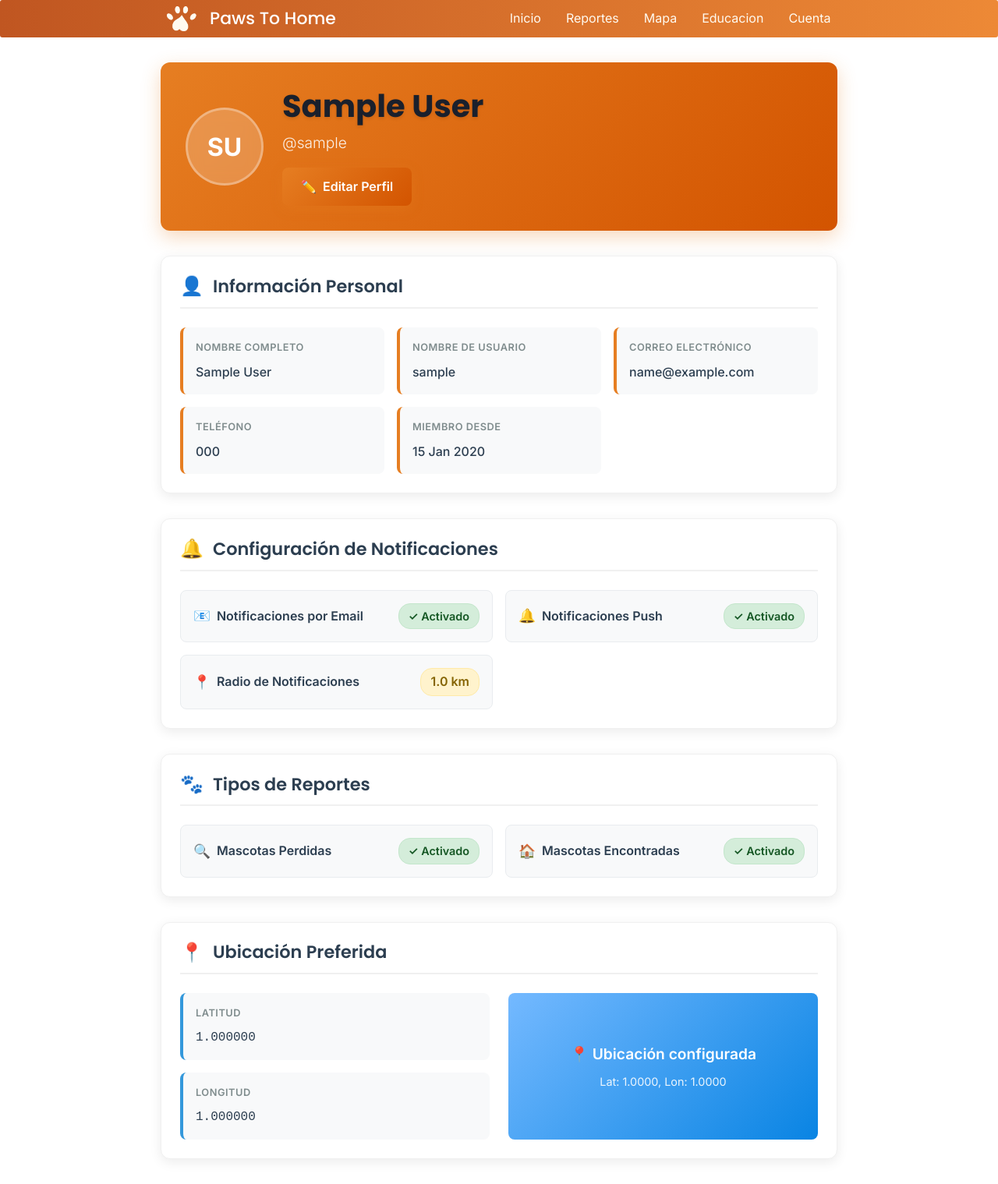
After one commit to JesusEmilianoCloud/pawstohome, a Django app: page /profile/1/ in a window 1280 px wide. The commit adds this page. Shown: the whole page at 78% size. Run offline with Django 5.2, Linux system fonts and the light colour scheme; a user stored in the database is signed in; tables that the repository leaves empty hold one stand-in row (values such as "Sample post"); parts of the project's set-up code (start-up, migrations or seed data) failed here and were passed over.

Commit message:
Add user profile detail view and associated styles

```diff
--- a/Homeinfo/templates/Homeinfo/base.html
+++ b/Homeinfo/templates/Homeinfo/base.html
@@ -21,7 +21,7 @@
                 <a href="#">Reportes</a>
                 <a href="#">Mapa</a>
                 <a href="#">Educacion</a>
-                <a href="{% url 'ProfileService:edit_profile' %}">Cuenta</a>
+                <a href="{% url 'ProfileService:profile' user.id %}">Cuenta</a>
             </nav>
         </div>
     </header>
--- /dev/null
+++ b/ProfileService/templates/ProfileService/profile_detail.html
@@ -0,0 +1,186 @@
+{% extends 'Homeinfo/base.html' %}
+{% load static %}
+
+{% block title %}Perfil de {{ profile_user.first_name }} {{ profile_user.last_name }} - PawsToHome{% endblock %}
+
+{% block extra_css %}
+<link rel="stylesheet" href="{% static 'css/profile_detail.css' %}">
+{% endblock %}
+
+{% block content %}
+<div class="profile-detail-container">
+    <div class="profile-header">
+        <div class="profile-avatar">
+            <div class="avatar-circle">
+                <span class="avatar-initials">
+                    {{ profile_user.first_name|first|upper }}{{ profile_user.last_name|first|upper }}
+                </span>
+            </div>
+        </div>
+
+        <div class="profile-info">
+            <h1 class="profile-name">{{ profile_user.first_name }} {{ profile_user.last_name }}</h1>
+            <p class="profile-username">@{{ profile_user.username }}</p>
+
+            {% if user == profile_user %}
+                <div class="profile-actions">
+                    <a href="{% url 'ProfileService:edit_profile' %}" class="btn btn-primary">
+                        <span>✏️</span>
+                        Editar Perfil
+                    </a>
+                </div>
+            {% endif %}
+        </div>
+    </div>
+
+    <div class="profile-content">
+        <div class="profile-section">
+            <h2 class="section-title">
+                <span class="section-icon">👤</span>
+                Información Personal
+            </h2>
+
+            <div class="info-grid">
+                <div class="info-item">
+                    <label>Nombre Completo</label>
+                    <span>{{ profile_user.first_name }} {{ profile_user.last_name }}</span>
+                </div>
+
+                <div class="info-item">
+                    <label>Nombre de Usuario</label>
+                    <span>{{ profile_user.username }}</span>
+                </div>
+
+                {% if user == profile_user or profile_user.email %}
+                <div class="info-item">
+                    <label>Correo Electrónico</label>
+                    <span>{{ profile_user.email }}</span>
+                </div>
+                {% endif %}
+
+                {% if user == profile_user and profile_user.phone_number %}
+                <div class="info-item">
+                    <label>Teléfono</label>
+                    <span>{{ profile_user.phone_number }}</span>
+                </div>
+                {% endif %}
+
+                <div class="info-item">
+                    <label>Miembro desde</label>
+                    <span>{{ profile_user.date_joined|date:"d M Y" }}</span>
+                </div>
+            </div>
+        </div>
+
+        {% if configuracion and user == profile_user %}
+        <div class="profile-section">
+            <h2 class="section-title">
+                <span class="section-icon">🔔</span>
+                Configuración de Notificaciones
+            </h2>
+
+            <div class="config-grid">
+                <div class="config-item">
+                    <div class="config-label">
+                        <span class="config-icon">📧</span>
+                        Notificaciones por Email
+                    </div>
+                    <div class="config-status {% if configuracion.notificaciones_email %}active{% else %}inactive{% endif %}">
+                        {% if configuracion.notificaciones_email %}✓ Activado{% else %}✗ Desactivado{% endif %}
+                    </div>
+                </div>
+
+                <div class="config-item">
+                    <div class="config-label">
+                        <span class="config-icon">🔔</span>
+                        Notificaciones Push
+                    </div>
+                    <div class="config-status {% if configuracion.notificaciones_push %}active{% else %}inactive{% endif %}">
+                        {% if configuracion.notificaciones_push %}✓ Activado{% else %}✗ Desactivado{% endif %}
+                    </div>
+                </div>
+
+                <div class="config-item">
+                    <div class="config-label">
+                        <span class="config-icon">📍</span>
+                        Radio de Notificaciones
+                    </div>
+                    <div class="config-value">
+                        {{ configuracion.radio_notificaciones }} km
+                    </div>
+                </div>
+            </div>
+        </div>
+
+        <div class="profile-section">
+            <h2 class="section-title">
+                <span class="section-icon">🐾</span>
+                Tipos de Reportes
+            </h2>
+
+            <div class="config-grid">
+                <div class="config-item">
+                    <div class="config-label">
+                        <span class="config-icon">🔍</span>
+                        Mascotas Perdidas
+                    </div>
+                    <div class="config-status {% if configuracion.notificar_perdidos %}active{% else %}inactive{% endif %}">
+                        {% if configuracion.notificar_perdidos %}✓ Activado{% else %}✗ Desactivado{% endif %}
+                    </div>
+                </div>
+
+                <div class="config-item">
+                    <div class="config-label">
+                        <span class="config-icon">🏠</span>
+                        Mascotas Encontradas
+                    </div>
+                    <div class="config-status {% if configuracion.notificar_encontrados %}active{% else %}inactive{% endif %}">
+                        {% if configuracion.notificar_encontrados %}✓ Activado{% else %}✗ Desactivado{% endif %}
+                    </div>
+                </div>
+            </div>
+        </div>
+
+        {% if configuracion.tiene_ubicacion_preferida %}
+        <div class="profile-section">
+            <h2 class="section-title">
+                <span class="section-icon">📍</span>
+                Ubicación Preferida
+            </h2>
+
+            <div class="location-info">
+                <div class="coordinates">
+                    <div class="coord-item">
+                        <label>Latitud</label>
+                        <span>{{ configuracion.latitud_preferida|floatformat:6 }}</span>
+                    </div>
+                    <div class="coord-item">
+                        <label>Longitud</label>
+                        <span>{{ configuracion.longitud_preferida|floatformat:6 }}</span>
+                    </div>
+                </div>
+
+                <div class="map-placeholder">
+                    <p>📍 Ubicación configurada</p>
+                    <small>Lat: {{ configuracion.latitud_preferida|floatformat:4 }}, Lon: {{ configuracion.longitud_preferida|floatformat:4 }}</small>
+                </div>
+            </div>
+        </div>
+        {% endif %}
+        {% endif %}
+
+        {% if not configuracion and user == profile_user %}
+        <div class="profile-section">
+            <div class="no-config-message">
+                <h3>🔧 Configuración no disponible</h3>
+                <p>No tienes una configuración de perfil establecida.</p>
+                <a href="{% url 'ProfileService:edit_profile' %}" class="btn btn-primary">
+                    <span>⚙️</span>
+                    Configurar Ahora
+                </a>
+            </div>
+        </div>
+        {% endif %}
+    </div>
+</div>
+{% endblock %}
--- a/ProfileService/urls.py
+++ b/ProfileService/urls.py
@@ -4,6 +4,7 @@ from . import views
 app_name = "ProfileService"
 
 urlpatterns = [
-        path("<int:user_id>", views.getUserProfileData, name="profile"),
+    path("<int:user_id>/", views.getUserProfileData, name="profile"),
+    path("edit-profile/", views.edit_profile_view, name="edit_profile"),
     # Otras rutas de la aplicación
 ]
--- a/ProfileService/views.py
+++ b/ProfileService/views.py
@@ -5,10 +5,26 @@ from django.contrib.auth import get_user_model
 from .models import ConfiguracionUsuario
 
 # Create your views here.
+User = get_user_model()
 
-def getUserProfileData(request):
-    pass
-User = get_user_model()
+def getUserProfileData(request, user_id):
+    """
+    Vista para mostrar los datos del perfil de un usuario específico.
+    """
+    user = get_object_or_404(User, pk=user_id)
+
+    # Obtener la configuración del usuario
+    try:
+        configuracion = ConfiguracionUsuario.objects.get(usuario=user)
+    except ConfiguracionUsuario.DoesNotExist:
+        configuracion = None
+
+    context = {
+        'profile_user': user,
+        'configuracion': configuracion
+    }
+
+    return render(request, 'ProfileService/profile_detail.html', context)
 
 @login_required
 def edit_profile_view(request):
--- /dev/null
+++ b/static/css/profile_detail.css
@@ -0,0 +1,365 @@
+/* Profile Detail Styles */
+.profile-detail-container {
+    max-width: 900px;
+    margin: 2rem auto;
+    padding: 0 1rem;
+}
+
+.profile-header {
+    background: linear-gradient(135deg, #e67e22, #d35400);
+    color: white;
+    padding: 2rem;
+    border-radius: 12px;
+    margin-bottom: 2rem;
+    display: flex;
+    align-items: center;
+    gap: 1.5rem;
+    box-shadow: 0 8px 25px rgba(230, 126, 34, 0.3);
+}
+
+.profile-avatar {
+    flex-shrink: 0;
+}
+
+.avatar-circle {
+    width: 100px;
+    height: 100px;
+    background: rgba(255, 255, 255, 0.2);
+    border-radius: 50%;
+    display: flex;
+    align-items: center;
+    justify-content: center;
+    border: 3px solid rgba(255, 255, 255, 0.3);
+    backdrop-filter: blur(10px);
+}
+
+.avatar-initials {
+    font-size: 2rem;
+    font-weight: bold;
+    color: white;
+}
+
+.profile-info {
+    flex: 1;
+}
+
+.profile-name {
+    font-size: 2.5rem;
+    font-weight: 700;
+    margin: 0 0 0.5rem 0;
+    text-shadow: 0 2px 4px rgba(0, 0, 0, 0.1);
+}
+
+.profile-username {
+    font-size: 1.2rem;
+    opacity: 0.9;
+    margin: 0 0 1rem 0;
+    font-weight: 300;
+}
+
+.profile-actions {
+    margin-top: 1rem;
+}
+
+/* Profile Content */
+.profile-content {
+    display: flex;
+    flex-direction: column;
+    gap: 2rem;
+}
+
+.profile-section {
+    background: white;
+    border-radius: 12px;
+    padding: 1.5rem;
+    box-shadow: 0 4px 15px rgba(0, 0, 0, 0.08);
+    border: 1px solid #f0f0f0;
+}
+
+.section-title {
+    display: flex;
+    align-items: center;
+    font-size: 1.4rem;
+    font-weight: 600;
+    color: #2c3e50;
+    margin: 0 0 1.5rem 0;
+    padding-bottom: 0.75rem;
+    border-bottom: 2px solid #f0f0f0;
+}
+
+.section-icon {
+    font-size: 1.5rem;
+    margin-right: 0.75rem;
+}
+
+/* Info Grid */
+.info-grid {
+    display: grid;
+    grid-template-columns: repeat(auto-fit, minmax(250px, 1fr));
+    gap: 1rem;
+}
+
+.info-item {
+    padding: 1rem;
+    background: #f8f9fa;
+    border-radius: 8px;
+    border-left: 4px solid #e67e22;
+}
+
+.info-item label {
+    display: block;
+    font-weight: 600;
+    color: #7f8c8d;
+    font-size: 0.8rem;
+    text-transform: uppercase;
+    letter-spacing: 0.5px;
+    margin-bottom: 0.5rem;
+}
+
+.info-item span {
+    display: block;
+    font-size: 1rem;
+    color: #2c3e50;
+    font-weight: 500;
+}
+
+/* Config Grid */
+.config-grid {
+    display: grid;
+    grid-template-columns: repeat(auto-fit, minmax(280px, 1fr));
+    gap: 1rem;
+}
+
+.config-item {
+    display: flex;
+    justify-content: space-between;
+    align-items: center;
+    padding: 1rem;
+    background: #f8f9fa;
+    border-radius: 8px;
+    border: 1px solid #e9ecef;
+}
+
+.config-label {
+    display: flex;
+    align-items: center;
+    font-weight: 600;
+    color: #2c3e50;
+}
+
+.config-icon {
+    margin-right: 0.5rem;
+    font-size: 1.1rem;
+}
+
+.config-status {
+    padding: 0.25rem 0.75rem;
+    border-radius: 15px;
+    font-size: 0.9rem;
+    font-weight: 600;
+}
+
+.config-status.active {
+    background: #d4edda;
+    color: #155724;
+    border: 1px solid #c3e6cb;
+}
+
+.config-status.inactive {
+    background: #f8d7da;
+    color: #721c24;
+    border: 1px solid #f5c6cb;
+}
+
+.config-value {
+    background: #fff3cd;
+    color: #856404;
+    padding: 0.25rem 0.75rem;
+    border-radius: 15px;
+    font-weight: 600;
+    border: 1px solid #ffeaa7;
+}
+
+/* Location Info */
+.location-info {
+    display: grid;
+    grid-template-columns: 1fr 1fr;
+    gap: 1.5rem;
+}
+
+.coordinates {
+    display: flex;
+    flex-direction: column;
+    gap: 1rem;
+}
+
+.coord-item {
+    padding: 1rem;
+    background: #f8f9fa;
+    border-radius: 8px;
+    border-left: 4px solid #3498db;
+}
+
+.coord-item label {
+    display: block;
+    font-weight: 600;
+    color: #7f8c8d;
+    font-size: 0.8rem;
+    text-transform: uppercase;
+    letter-spacing: 0.5px;
+    margin-bottom: 0.5rem;
+}
+
+.coord-item span {
+    display: block;
+    font-size: 1rem;
+    color: #2c3e50;
+    font-weight: 500;
+    font-family: 'Courier New', monospace;
+}
+
+.map-placeholder {
+    background: linear-gradient(135deg, #74b9ff, #0984e3);
+    color: white;
+    padding: 2rem;
+    border-radius: 8px;
+    text-align: center;
+    display: flex;
+    flex-direction: column;
+    justify-content: center;
+    min-height: 120px;
+}
+
+.map-placeholder p {
+    margin: 0 0 0.5rem 0;
+    font-size: 1.2rem;
+    font-weight: 600;
+}
+
+.map-placeholder small {
+    opacity: 0.9;
+    font-size: 0.9rem;
+}
+
+/* No Config Message */
+.no-config-message {
+    text-align: center;
+    padding: 3rem 2rem;
+    background: linear-gradient(135deg, #ddd6fe, #c4b5fd);
+    border-radius: 12px;
+    color: #553c9a;
+}
+
+.no-config-message h3 {
+    font-size: 1.5rem;
+    margin: 0 0 1rem 0;
+}
+
+.no-config-message p {
+    font-size: 1.1rem;
+    margin: 0 0 1.5rem 0;
+    opacity: 0.9;
+}
+
+/* Buttons */
+.btn {
+    display: inline-flex;
+    align-items: center;
+    gap: 0.5rem;
+    padding: 0.75rem 1.5rem;
+    border: none;
+    border-radius: 8px;
+    font-size: 1rem;
+    font-weight: 600;
+    text-decoration: none;
+    cursor: pointer;
+    transition: all 0.3s ease;
+    min-width: 140px;
+    justify-content: center;
+}
+
+.btn-primary {
+    background: linear-gradient(135deg, #e67e22, #d35400);
+    color: white;
+    box-shadow: 0 4px 15px rgba(230, 126, 34, 0.3);
+}
+
+.btn-primary:hover {
+    transform: translateY(-2px);
+    box-shadow: 0 6px 20px rgba(230, 126, 34, 0.4);
+    color: white;
+    text-decoration: none;
+}
+
+/* Responsive Design */
+@media (max-width: 768px) {
+    .profile-detail-container {
+        margin: 1rem auto;
+        padding: 0 0.5rem;
+    }
+
+    .profile-header {
+        flex-direction: column;
+        text-align: center;
+        padding: 1.5rem;
+    }
+
+    .profile-name {
+        font-size: 2rem;
+    }
+
+    .avatar-circle {
+        width: 80px;
+        height: 80px;
+    }
+
+    .avatar-initials {
+        font-size: 1.5rem;
+    }
+
+    .info-grid,
+    .config-grid {
+        grid-template-columns: 1fr;
+    }
+
+    .location-info {
+        grid-template-columns: 1fr;
+    }
+
+    .profile-section {
+        padding: 1rem;
+    }
+
+    .section-title {
+        font-size: 1.2rem;
+    }
+}
+
+@media (max-width: 480px) {
+    .config-item {
+        flex-direction: column;
+        align-items: flex-start;
+        gap: 0.5rem;
+    }
+
+    .config-status,
+    .config-value {
+        align-self: flex-end;
+    }
+}
+
+/* Animation */
+.profile-section {
+    animation: fadeInUp 0.6s ease-out;
+}
+
+@keyframes fadeInUp {
+    from {
+        opacity: 0;
+        transform: translateY(20px);
+    }
+    to {
+        opacity: 1;
+        transform: translateY(0);
+    }
+}
```
